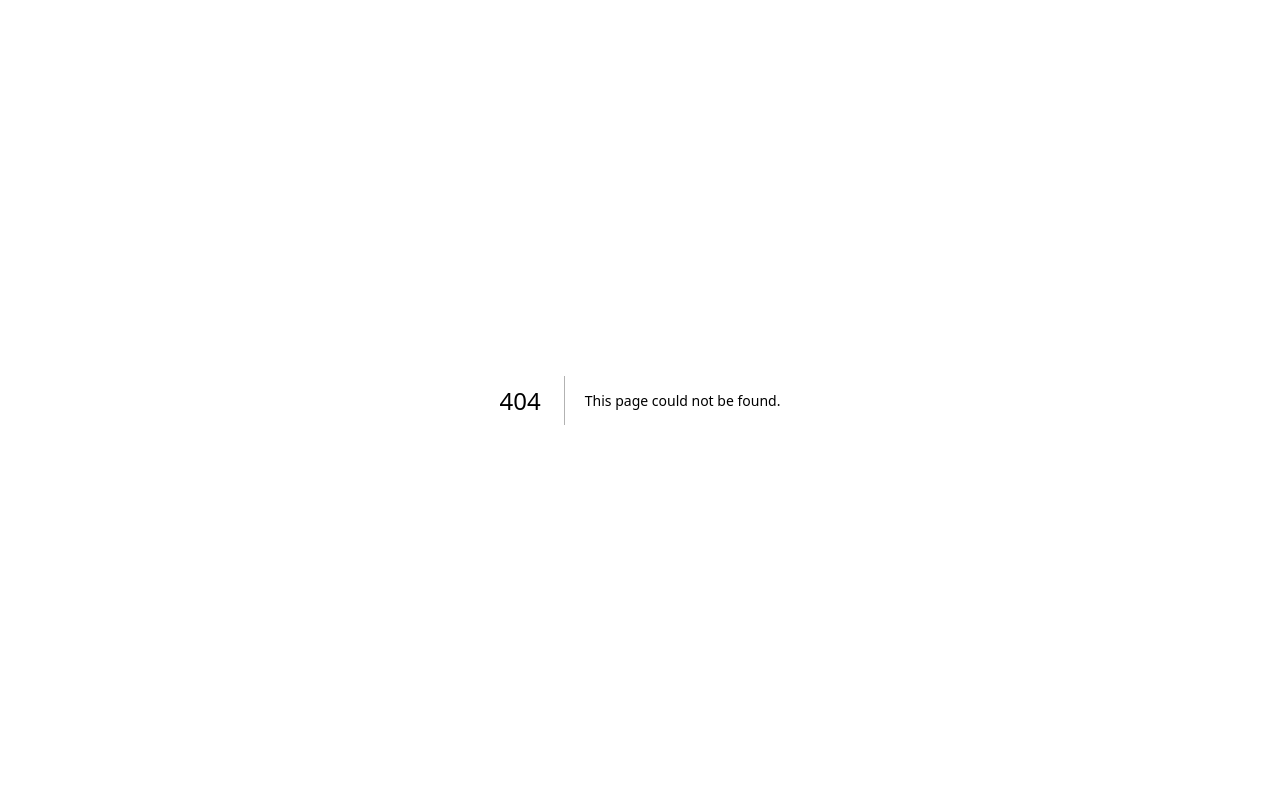
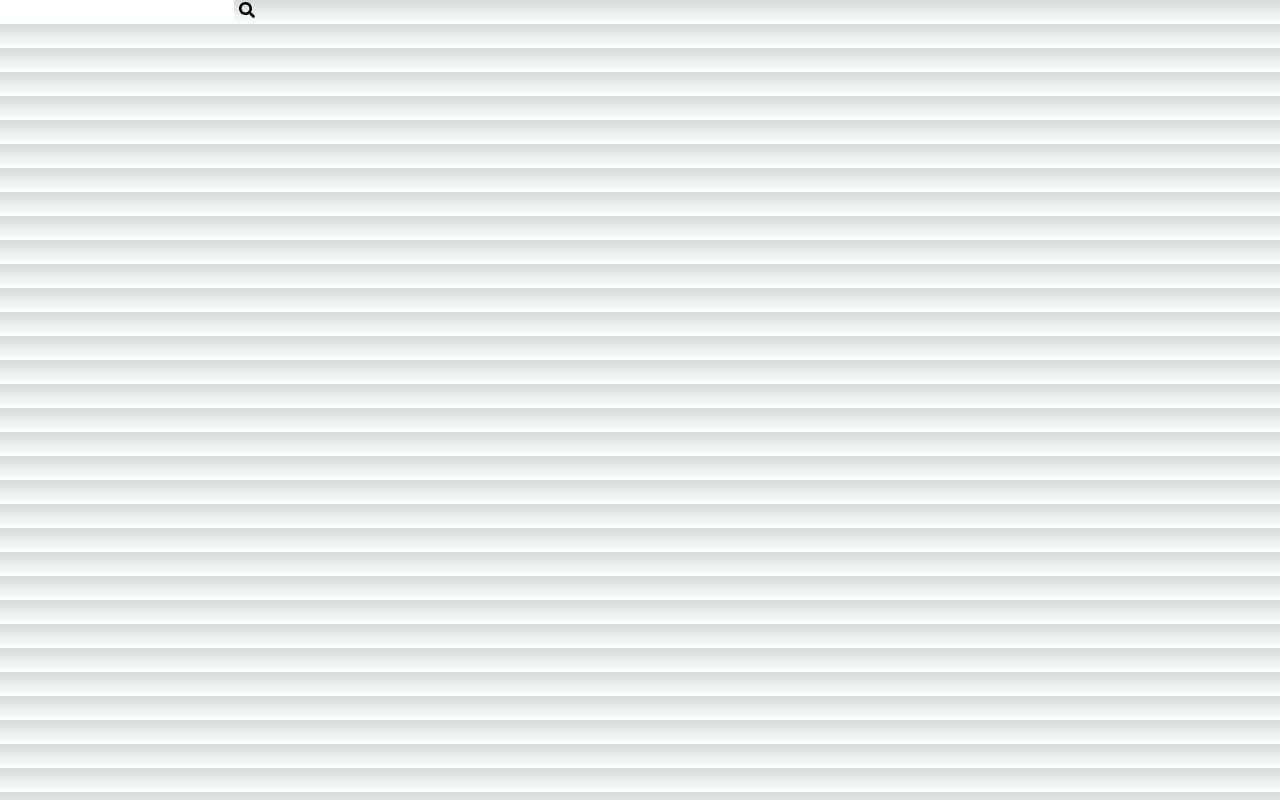
Before and after one commit to hsucheewei/techjamfrontend, a Next.js app: page /openAI in a window 1280 px wide. Before the commit this address had no page. Built offline with nearby package versions, Linux system fonts and the light colour scheme.

Commit message:
Implemented dummy page for openAI integration

```diff
--- /dev/null
+++ b/app/openAI/page.tsx
@@ -0,0 +1,9 @@
+import { Chat } from "@/components/chat";
+
+export default function Page() {
+    return (
+        <main>
+            <Chat />
+        </main>
+    )
+}
--- /dev/null
+++ b/components/chat.tsx
@@ -0,0 +1,10 @@
+"use client";
+import { FaSearch } from "react-icons/fa";
+
+export const Chat = () => {
+    return (
+        <div>
+            <input type="text" /> <button><FaSearch /></button>
+        </div>
+    )
+}
```
Also changed, not shown: package.json (+5 -4 lines), 1 other file (tests, documents, lock files or other folders).
